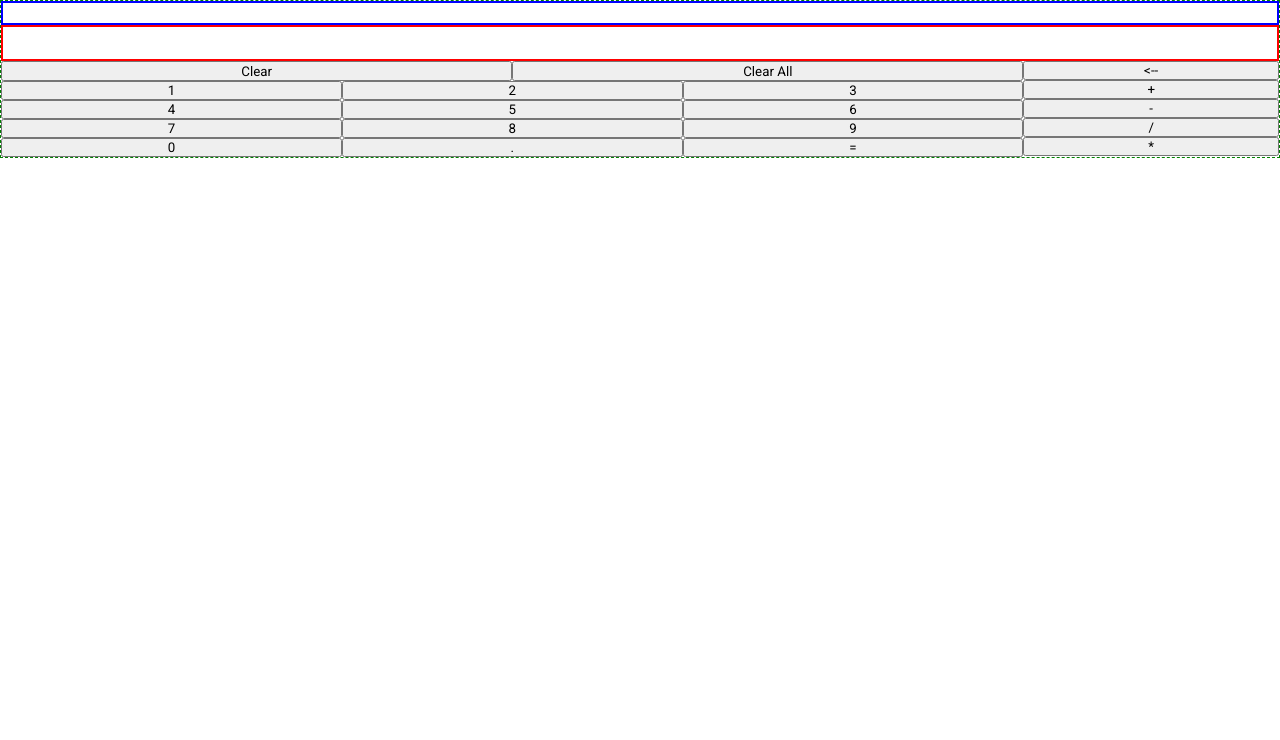
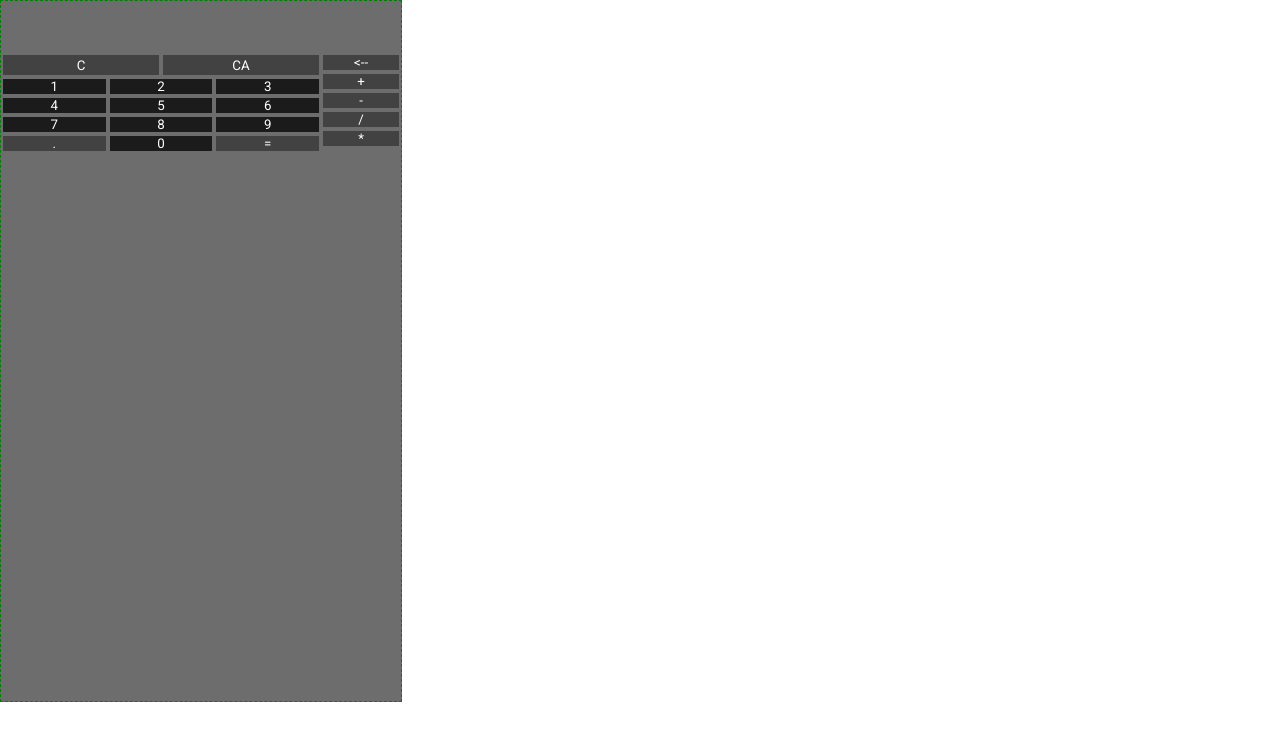
Before and after one commit to sylvestertarnowski/calculator-app, a React (Create React App) app: page / in a window 1280 px wide. Shown: the top 740 px of the page. Built offline with nearby package versions, Linux system fonts and the light colour scheme.

Commit message:
Styling of numbers, operators

```diff
--- a/src/App.js
+++ b/src/App.js
@@ -1,5 +1,7 @@
 import React, { Component } from 'react';
 import "./css/App.css";
+import "./css/Operations.css";
+import "./css/Numbers.css";
 import Display from "./Display";
 import Memory from "./Memory";
 
@@ -9,7 +11,7 @@ class App extends Component {
     this.state = {
       memory: [],
       display: "",
-      numbers: [1, 2, 3, 4, 5, 6, 7, 8, 9, 0, "."]
+      numbers: [1, 2, 3, 4, 5, 6, 7, 8, 9, ".", 0]
     }
 
     this.handleClick = this.handleClick.bind(this); //clicking on any number or dot
@@ -110,13 +112,13 @@ class App extends Component {
                 className="clear"
                 onClick={this.handleClear}
               >
-                Clear
+                C
               </button>
               <button
                 className="clear"
                 onClick={this.handleClearAll}
               >
-                Clear All
+                CA
               </button>
             </div>
             <div className="numpad-container">
@@ -133,6 +135,7 @@ class App extends Component {
                   </button>)
               }
                 <button
+                  id="equals"
                   name="equals"
                   onClick={this.handleEquals}
                 >
--- a/src/Memory.js
+++ b/src/Memory.js
@@ -3,7 +3,6 @@ import "./css/Memory.css";
 
 function Memory(props) {
     console.log(props.data.join(" "));
-    // let result = props.data.join(" ");
     return (
         <div className="memory">
             {props.data.join(" ")}
--- a/src/css/App.css
+++ b/src/css/App.css
@@ -1,8 +1,9 @@
 .calculator {
-    /* height: 500px;
-    width: 400px; */
+    height: 700px;
+    width: 400px;
     border: 1px dashed green;
-    font-size: 28px;
+    text-align: right;
+    background: #6d6d6d
 }
 
 .clear-container {
@@ -14,6 +15,12 @@
     width: 100%;
 }
 
+button {
+    border: none;
+    box-shadow: none;
+    margin: 2px;
+}
+
 .numpad-container {
     display: grid;
     grid-template-columns: repeat(3, 1fr);
@@ -23,8 +30,3 @@
     display: grid;
     grid-template-columns: 4fr 1fr;
 }
-
-.operations-container {
-    display: flex;
-    flex-direction: column;
-}
--- a/src/css/Display.css
+++ b/src/css/Display.css
@@ -1,4 +1,5 @@
 .display {
-    border: 2px solid red;
+    font-size: 28px;
     height: 32px;
+    color: #fff;
 }
--- a/src/css/Memory.css
+++ b/src/css/Memory.css
@@ -1,5 +1,5 @@
 .memory {
-    border: 2px solid blue;
     height: 20px;
     font-size: 16px;
+    color: rgba(255, 255, 255, 0.6);
 }
--- a/src/css/Number.css
+++ /dev/null
@@ -1,3 +0,0 @@
-.number {
-    font-size: 80px;
-}
--- /dev/null
+++ b/src/css/Numbers.css
@@ -0,0 +1,4 @@
+.number {
+    background: #1b1b1b;
+    color: #fff;
+}
--- /dev/null
+++ b/src/css/Operations.css
@@ -0,0 +1,9 @@
+.operations-container {
+    display: flex;
+    flex-direction: column;
+}
+.operations-container button, .clear, #\., #equals {
+    font-family: inherit;
+    background: #424242;
+    color: white;
+}
```
